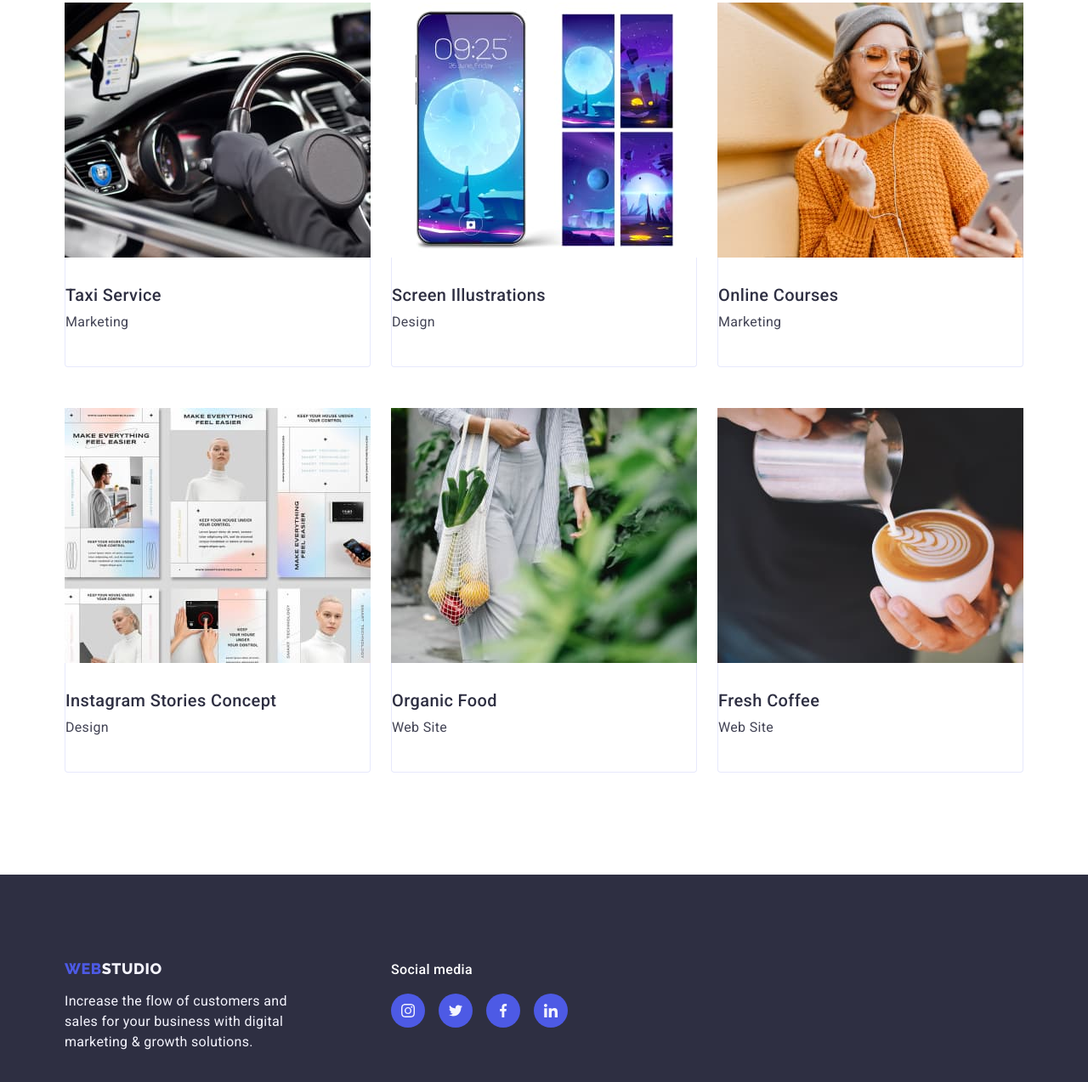
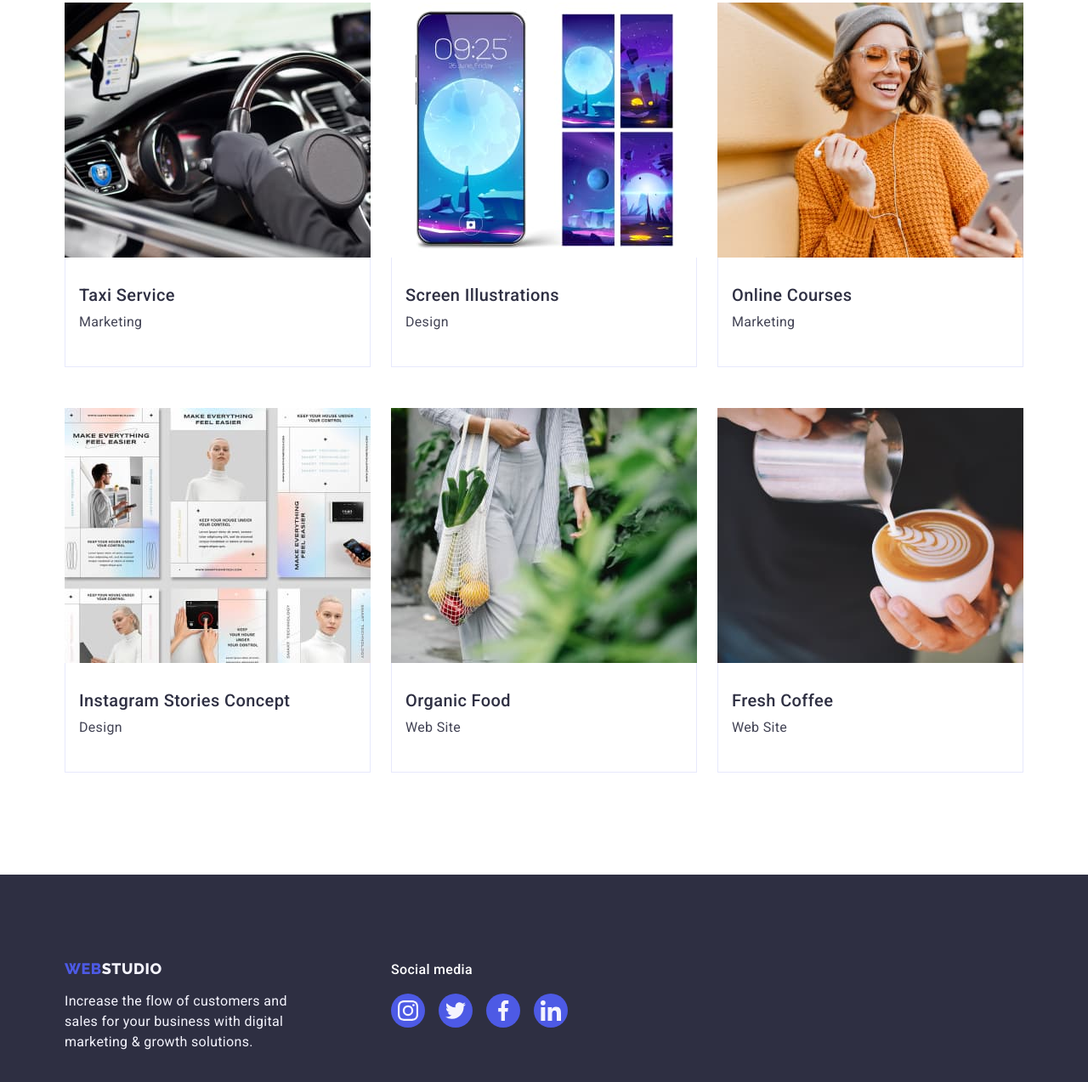
Before and after one commit to EgorDc/goit-markup-hw-04, a plain HTML site: page portfolio.html in a window 1280 px wide. Shown: the part 765-2038 px from the top of the page at 85% size. Drawn offline with nearby package versions, Linux system fonts and the light colour scheme.

Commit message:
Допрацьовано картки портфоліо, прибрано зайвий код

```diff
--- a/css/styles.css
+++ b/css/styles.css
@@ -94,12 +94,6 @@ ul {
     color: var(--accent-color);
 }
 
-.link-aitem:hover::after {
-    width: 67px;
-    height: 4px;
-    background: #404BBF;
-    border-radius: 2px;
-}
 
 .contacts {
     font-style: normal;
@@ -285,7 +279,8 @@ ul {
 }
 .team-card {
     background-color: var(--background-color);
-    box-shadow: 0px 2px 1px rgba(46, 47, 66, 0.08),
+    box-shadow:
+    0px 2px 1px rgba(46, 47, 66, 0.08),
     0px 1px 1px rgba(46, 47, 66, 0.16),
     0px 1px 6px rgba(46, 47, 66, 0.08)
 }
@@ -359,13 +354,8 @@ ul {
     gap: 24px;
 }
 .logo-group {
-    display: flex;
     width: 168px;
     height: 88px;
-    /*border: 1px solid var(--border-color);*/
-    border-radius: 5px;
-    align-items: center;
-    justify-content: center;
 }
 .group-link {
     width: 100%;
@@ -437,14 +427,7 @@ ul {
     width: 264px;
     margin: 0;
 }
-.footer-icon-box {
-    display: flex;
-    flex-direction:column;
-    align-items: flex-start;
-    padding: 0px;
-    min-height: 40px;
 
-}
 .footer-socials {
     display: flex;
     flex-direction: row;
@@ -524,10 +507,17 @@ ul {
 }
 .list-card:hover,
 .list-card:focus {
-box-shadow: 0px 2px 1px rgba(46, 47, 66, 0.08),
-0px 1px 1px rgba(46, 47, 66, 0.16),
-0px 1px 6px rgba(46, 47, 66, 0.08)
+    box-shadow:
+    0px 2px 1px rgba(46, 47, 66, 0.08),
+    0px 1px 1px rgba(46, 47, 66, 0.16),
+    0px 1px 6px rgba(46, 47, 66, 0.08)
 }
+
+.portfolio-content {
+    padding: 32px 0 32px 16px;
+}
+
+
 
 .card-portfolio {
     text-align: start;
--- a/portfolio.html
+++ b/portfolio.html
@@ -53,7 +53,7 @@
                           alt="Banking App Interface Concept"
                           width="360"
                           height="300">
-                        <div class="card-content border-portfolio">
+                        <div class="portfolio-content border-portfolio">
                           <h2 class="card-name card-portfolio">Banking App Interface Concept</h2>
                           <p class="card-text text-portfolio">App</p>
                         </div>
@@ -66,7 +66,7 @@
                           alt="Cashless Payment"
                           width="360"
                           height="300">
-                        <div class="card-content border-portfolio">
+                        <div class="portfolio-content border-portfolio">
                           <h2 class="card-name card-portfolio">Cashless Payment</h2>
                           <p class="card-text text-portfolio">Marketing</p>
                         </div>
@@ -80,7 +80,7 @@
                           width="360"
                           height="300">
 
-                        <div class="card-content border-portfolio">
+                        <div class="portfolio-content border-portfolio">
                           <h2 class="card-name card-portfolio">Meditation App</h2>
                           <p class="card-text text-portfolio">App</p>
                         </div>
@@ -93,7 +93,7 @@
                           width="360"
                           height="300">
 
-                        <div class="card-content border-portfolio">
+                        <div class="portfolio-content border-portfolio">
                           <h2 class="card-name card-portfolio">Taxi Service</h2>
                           <p class="card-text text-portfolio">Marketing</p>
                         </div>
@@ -105,7 +105,7 @@
                           alt="Screen Illustrations"
                           width="360"
                           height="300">
-                        <div class="card-content border-portfolio">
+                        <div class="portfolio-content border-portfolio">
                           <h2 class="card-name card-portfolio">Screen Illustrations</h2>
                           <p class="card-text text-portfolio">Design</p>
                         </div>
@@ -117,7 +117,7 @@
                           alt="Online Courses"
                           width="360"
                           height="300">
-                        <div class="card-content border-portfolio">
+                        <div class="portfolio-content border-portfolio">
                           <h2 class="card-name card-portfolio">Online Courses</h2>
                           <p class="card-text text-portfolio">Marketing</p>
                         </div>
@@ -129,7 +129,7 @@
                           alt="Instagram Stories Concept"
                           width="360"
                           height="300">
-                        <div class="card-content border-portfolio">
+                        <div class="portfolio-content border-portfolio">
                           <h2 class="card-name card-portfolio">Instagram Stories Concept</h2>
                           <p class="card-text text-portfolio">Design</p>
                         </div>
@@ -141,7 +141,7 @@
                           alt="Organic Food"
                           width="360"
                           height="300">
-                        <div class="card-content border-portfolio">
+                        <div class="portfolio-content border-portfolio">
                           <h2 class="card-name card-portfolio">Organic Food</h2>
                           <p class="card-text text-portfolio">Web Site</p>
                         </div>
@@ -153,7 +153,7 @@
                           alt="Fresh Coffee"
                           width="360"
                           height="300">
-                        <div class="card-content border-portfolio">
+                        <div class="portfolio-content border-portfolio">
                           <h2 class="card-name card-portfolio">Fresh Coffee</h2>
                           <p class="card-text text-portfolio">Web Site</p>
                         </div>
@@ -180,7 +180,7 @@
                           rel="noopener noreferer"
                           aria-label="instagram-icon"
                       >
-                          <svg class="socials-icon" width="16" height="16">
+                          <svg class="socials-icon" width="24" height="24">
                               <use href="./images/icons.svg#icon-instagram"></use>
                           </svg>
                       </a>
@@ -192,7 +192,7 @@
                           rel="noopener noreferer"
                           aria-label="twitter-icon"
                       >
-                          <svg class="socials-icon" width="16" height="16">
+                          <svg class="socials-icon" width="24" height="24">
                               <use href="./images/icons.svg#icon-twitter"></use>
                           </svg>
                       </a>
@@ -204,7 +204,7 @@
                           rel="noopener noreferer"
                           aria-label="facebook-icon"
                       >
-                          <svg class="socials-icon" width="16" height="16">
+                          <svg class="socials-icon" width="24" height="24">
                               <use href="./images/icons.svg#icon-facebook"></use>
                           </svg>
                       </a>
@@ -216,7 +216,7 @@
                           rel="noopener noreferer"
                           aria-label="linkedin-icon"
                       >
-                      <svg class="socials-icon" width="16" height="16">
+                      <svg class="socials-icon" width="24" height="24">
                           <use href="./images/icons.svg#icon-linkedin"></use>
                       </svg>
                       </a>
```
